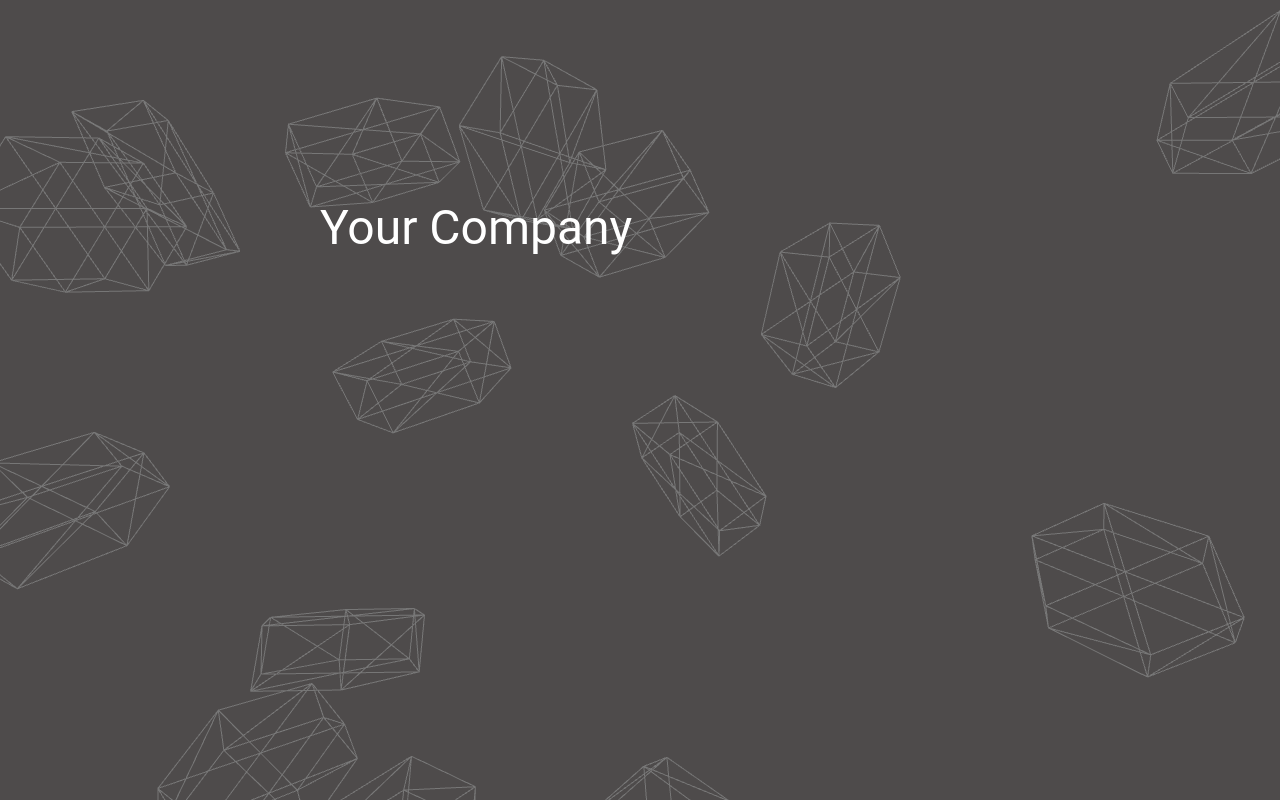
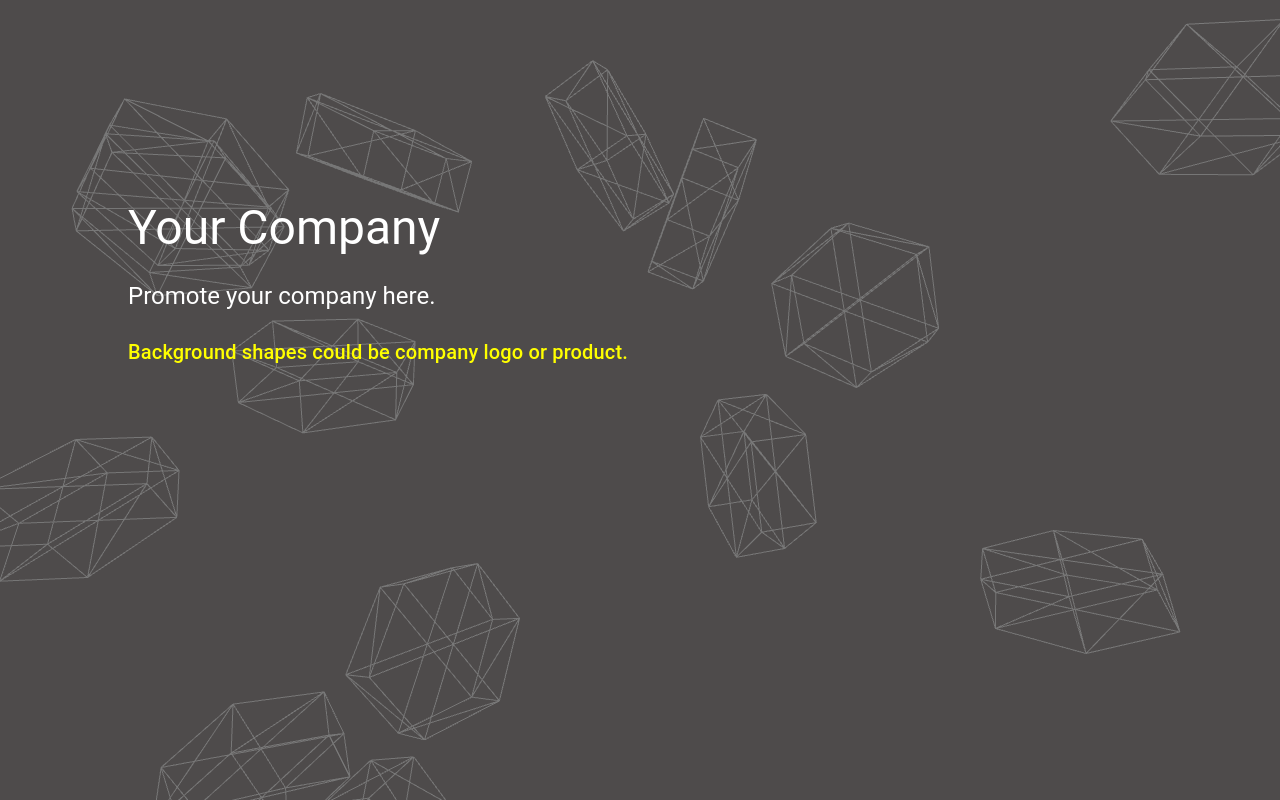
Before and after one commit to DoctorTone/animatedBackground, a React (Vite) app: page / in a window 1280 px wide. Built offline with nearby package versions, Linux system fonts and the light colour scheme.

Commit message:
Fixed text position for small devices

```diff
--- a/src/App.tsx
+++ b/src/App.tsx
@@ -3,6 +3,8 @@ import { OrbitControls } from "@react-three/drei";
 import Shapes from "./components/Shapes";
 import Text from "./UI/Text";
 import Lights from "./components/Lights";
+
+const INTERACTIVE = false;
 
 function App() {
   return (
@@ -10,7 +12,11 @@ function App() {
       <Canvas>
         <Lights />
         <Shapes />
-        <OrbitControls />
+        <OrbitControls
+          enablePan={INTERACTIVE}
+          enableRotate={INTERACTIVE}
+          enableZoom={INTERACTIVE}
+        />
       </Canvas>
       <Text />
     </>
--- a/src/UI/Text.tsx
+++ b/src/UI/Text.tsx
@@ -3,8 +3,14 @@ import { Typography } from "@mui/material";
 const Text = () => {
   return (
     <div id="text" className="panel">
-      <Typography variant="h3" color="white">
+      <Typography variant="h3" color="white" sx={{ mb: 3 }}>
         Your Company
+      </Typography>
+      <Typography variant="h5" color="white" sx={{ mb: 3 }}>
+        Promote your company here.
+      </Typography>
+      <Typography variant="h6" color="yellow">
+        Background shapes could be company logo or product.
       </Typography>
     </div>
   );
--- a/src/css/styles.css
+++ b/src/css/styles.css
@@ -24,5 +24,5 @@ body {
 }
 #text {
   top: 25%;
-  left: 25%;
+  left: 10%;
 }
```
